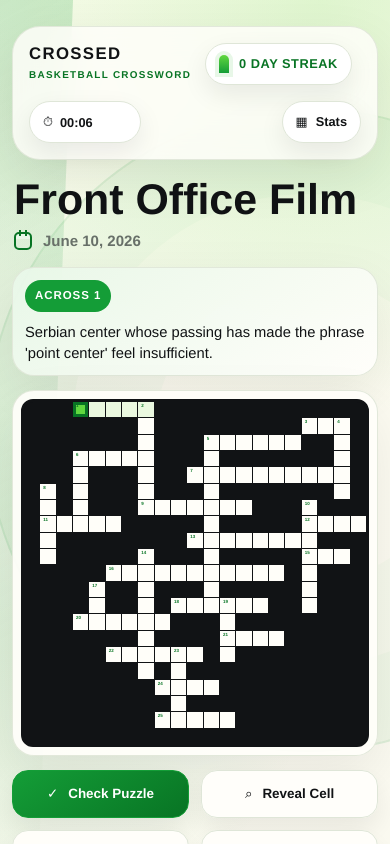
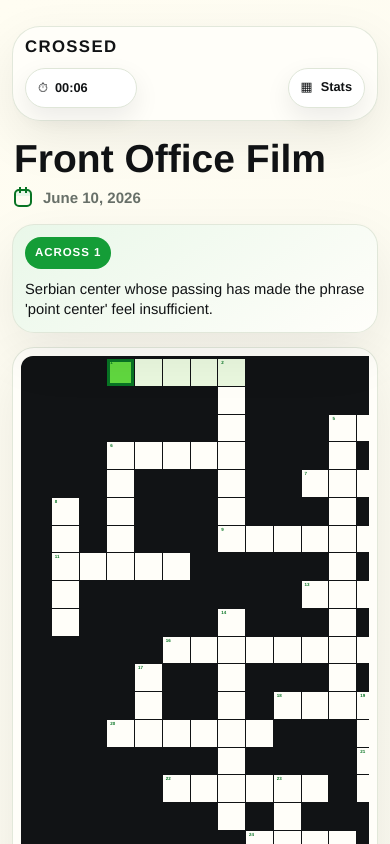
Before and after one commit to CharlieWright2727/crossed, a React (Vite) app: page / in a window 390 px wide. Shown: the top 844 px of the page. Built offline with nearby package versions, Linux system fonts and the light colour scheme.

Commit message:
Improve mobile crossword scrolling layout

```diff
--- a/index.html
+++ b/index.html
@@ -2,7 +2,7 @@
 <html lang="en">
   <head>
     <meta charset="UTF-8" />
-    <meta name="viewport" content="width=device-width, initial-scale=1.0" />
+    <meta name="viewport" content="width=device-width, initial-scale=1.0, viewport-fit=cover" />
     <meta
       http-equiv="Content-Security-Policy"
       content="default-src 'self'; script-src 'self'; style-src 'self' 'unsafe-inline'; img-src 'self' data:; connect-src 'self'; object-src 'none'; base-uri 'self'; frame-ancestors 'none';"
--- a/src/App.tsx
+++ b/src/App.tsx
@@ -102,10 +102,20 @@ function App() {
             />
           </section>
           <div className="toolbar" aria-label="Puzzle actions">
-            <button type="button" className="primary-action" onClick={game.checkPuzzle}><span aria-hidden="true">✓</span> Check Puzzle</button>
-            <button type="button" onClick={game.revealCell}><span aria-hidden="true">⌕</span> Reveal Cell</button>
-            <button type="button" onClick={game.revealWord}><span aria-hidden="true">▣</span> Reveal Word</button>
-            <button type="button" onClick={game.reset}><span aria-hidden="true">↻</span> Reset</button>
+            <button type="button" className="primary-action" onClick={game.checkPuzzle} aria-label="Check Puzzle">
+              <span aria-hidden="true">✓</span>
+              <span className="toolbar-label-full">Check Puzzle</span>
+              <span className="toolbar-label-mobile">Check</span>
+            </button>
+            <button type="button" onClick={game.revealCell} aria-label="Reveal Cell">
+              <span aria-hidden="true">⌕</span> Reveal Cell
+            </button>
+            <button type="button" onClick={game.revealWord} aria-label="Reveal Word">
+              <span aria-hidden="true">▣</span> Reveal Word
+            </button>
+            <button type="button" onClick={game.reset} aria-label="Reset">
+              <span aria-hidden="true">↻</span> Reset
+            </button>
           </div>
           <OnScreenKeyboard onLetter={game.enterLetter} onBackspace={game.backspace} />
         </div>
--- a/src/components/PuzzleGrid.tsx
+++ b/src/components/PuzzleGrid.tsx
@@ -18,18 +18,27 @@ export function PuzzleGrid({ puzzle, entries, selected, activeCells, revealed, i
     clueNumbers.set(`${clue.row}-${clue.col}`, clue.number);
   });
   const largestDimension = Math.max(puzzle.size.rows, puzzle.size.cols);
-  const cellFontMax = Math.min(1.05, Math.max(0.64, 14 / largestDimension));
-  const cellFontPreferred = Math.min(2.2, Math.max(1.15, 28 / largestDimension));
+  const mobileCellSize = getMobileCellSize(largestDimension);
+  const cellFontMax = Math.min(1.05, Math.max(0.68, 15 / largestDimension));
+  const cellFontPreferred = Math.min(2.2, Math.max(1.15, 30 / largestDimension));
   const numberFontMax = Math.min(0.75, Math.max(0.34, 6.8 / largestDimension));
   const numberFontPreferred = Math.min(0.9, Math.max(0.48, 12 / largestDimension));
   const gridStyle = {
+    "--grid-cols": puzzle.size.cols,
+    "--grid-rows": puzzle.size.rows,
+    "--mobile-grid-min-width": `${puzzle.size.cols * mobileCellSize}px`,
     gridTemplateColumns: `repeat(${puzzle.size.cols}, minmax(0, 1fr))`,
     gridTemplateRows: `repeat(${puzzle.size.rows}, minmax(0, 1fr))`,
-    "--cell-font-size": `clamp(0.54rem, ${cellFontPreferred.toFixed(2)}vmin, ${cellFontMax.toFixed(2)}rem)`,
+    aspectRatio: `${puzzle.size.cols} / ${puzzle.size.rows}`,
+    "--cell-font-size": `clamp(0.68rem, ${cellFontPreferred.toFixed(2)}vmin, ${cellFontMax.toFixed(2)}rem)`,
     "--cell-number-size": `clamp(0.28rem, ${numberFontPreferred.toFixed(2)}vmin, ${numberFontMax.toFixed(2)}rem)`,
   } as CSSProperties;
 
   return (
+    <div
+      className="puzzle-grid-scroll"
+      aria-label="Crossword grid scroll area"
+    >
       <div
         className="puzzle-grid"
         style={gridStyle}
@@ -56,5 +65,13 @@ export function PuzzleGrid({ puzzle, entries, selected, activeCells, revealed, i
           }),
         )}
       </div>
+    </div>
   );
 }
+
+function getMobileCellSize(largestDimension: number) {
+  if (largestDimension <= 7) return 42;
+  if (largestDimension <= 12) return 36;
+  if (largestDimension <= 16) return 32;
+  return 28;
+}
--- a/src/styles.css
+++ b/src/styles.css
@@ -420,11 +420,17 @@ p {
   padding: clamp(14px, 2.4vw, 26px);
 }
 
+.puzzle-grid-scroll {
+  display: flex;
+  justify-content: center;
+  width: 100%;
+  max-width: 100%;
+}
+
 .puzzle-grid {
   display: grid;
   width: min(100%, 760px);
   min-width: min(100%, 320px);
-  aspect-ratio: 1;
   contain: layout paint;
   overflow: hidden;
   border: 5px solid var(--text);
@@ -514,6 +520,10 @@ p {
   grid-template-columns: repeat(4, minmax(0, 1fr));
   gap: 12px;
   width: 100%;
+}
+
+.toolbar-label-mobile {
+  display: none;
 }
 
 .toolbar button {
@@ -973,8 +983,17 @@ p {
 }
 
 @media (max-width: 680px) {
+  body {
+    background: linear-gradient(135deg, #fffdf2 0%, var(--bg) 56%, #eef8e8 100%);
+  }
+
+  body::before,
+  body::after {
+    display: none;
+  }
+
   .app-shell {
-    padding: calc(max(18px, env(safe-area-inset-top)) + 8px) 12px max(28px, env(safe-area-inset-bottom));
+    padding: calc(max(18px, env(safe-area-inset-top)) + 8px) 12px calc(132px + env(safe-area-inset-bottom));
   }
 
   .game-header,
@@ -984,8 +1003,8 @@ p {
   }
 
   .game-header {
-    gap: 16px;
-    padding: 16px;
+    gap: 12px;
+    padding: 14px;
   }
 
   .brand-cluster {
@@ -1003,8 +1022,73 @@ p {
   }
 
   .title-block h1 {
-    font-size: clamp(2.25rem, 11vw, 3.35rem);
+    overflow: visible;
+    font-size: clamp(2rem, 10vw, 3rem);
     line-height: 1;
+    overflow-wrap: anywhere;
+  }
+
+  .grid-card {
+    overflow: hidden;
+  }
+
+  .puzzle-grid-scroll {
+    justify-content: flex-start;
+    width: 100%;
+    max-width: 100%;
+    overflow-x: auto;
+    overflow-y: hidden;
+    overscroll-behavior-x: contain;
+    padding-bottom: 6px;
+    -webkit-overflow-scrolling: touch;
+    scrollbar-color: rgba(8, 116, 36, 0.35) transparent;
+    scrollbar-width: thin;
+  }
+
+  .puzzle-grid-scroll::-webkit-scrollbar {
+    height: 7px;
+  }
+
+  .puzzle-grid-scroll::-webkit-scrollbar-track {
+    background: transparent;
+  }
+
+  .puzzle-grid-scroll::-webkit-scrollbar-thumb {
+    border-radius: 999px;
+    background: rgba(8, 116, 36, 0.28);
+  }
+
+  .puzzle-grid {
+    width: max(100%, var(--mobile-grid-min-width));
+    min-width: var(--mobile-grid-min-width);
+    max-width: none;
+    margin: 0;
+    border-width: 3px;
+    gap: 1px;
+    border-radius: 12px;
+  }
+
+  .active-clue-panel {
+    position: sticky;
+    grid-template-columns: 1fr auto;
+    gap: 10px 12px;
+    padding: 12px;
+    top: calc(8px + env(safe-area-inset-top));
+    z-index: 5;
+    backdrop-filter: blur(14px);
+  }
+
+  .active-clue-meta {
+    width: fit-content;
+    min-height: 32px;
+    padding: 0 10px;
+    font-size: 0.72rem;
+  }
+
+  .active-clue-panel p {
+    grid-column: 1 / -1;
+    grid-row: 2;
+    font-size: 0.92rem;
   }
 }
 
@@ -1060,25 +1144,6 @@ p {
     padding: 8px;
   }
 
-  .active-clue-panel {
-    grid-template-columns: 1fr auto;
-    gap: 10px 12px;
-    padding: 12px;
-  }
-
-  .active-clue-meta {
-    width: fit-content;
-    min-height: 32px;
-    padding: 0 10px;
-    font-size: 0.72rem;
-  }
-
-  .active-clue-panel p {
-    grid-column: 1 / -1;
-    grid-row: 2;
-    font-size: 0.92rem;
-  }
-
   .active-clue-image-button,
   .active-clue-image-button img,
   .active-clue-panel img {
@@ -1094,14 +1159,6 @@ p {
   .image-lightbox img {
     max-height: calc(82vh - 100px);
     border-radius: 16px;
-  }
-
-  .puzzle-grid {
-    width: min(100%, calc(100vw - 24px));
-    min-width: 0;
-    border-width: 3px;
-    gap: 1px;
-    border-radius: 12px;
   }
 
   .cell {
@@ -1135,13 +1192,22 @@ p {
     line-height: 1.15;
   }
 
+  .toolbar-label-full {
+    display: none;
+  }
+
+  .toolbar-label-mobile {
+    display: inline;
+  }
+
   .keyboard {
     padding: 10px 8px;
     border-radius: 18px;
+    margin-bottom: 24px;
   }
 
   .keyboard-row {
-    gap: 3px;
+    gap: 4px;
     margin-bottom: 7px;
   }
 
@@ -1185,6 +1251,26 @@ p {
   }
 }
 
+@media (max-width: 420px) {
+  .game-header {
+    padding: 12px;
+  }
+
+  .brand-copy span {
+    display: none;
+  }
+
+  .streak-pill {
+    display: none;
+  }
+
+  .timer,
+  .stats-pill {
+    min-height: 40px;
+    padding: 0 12px;
+  }
+}
+
 @media (prefers-reduced-motion: reduce) {
   *,
   *::before,
```
Lines whose indentation alone changed are shown as unchanged.
